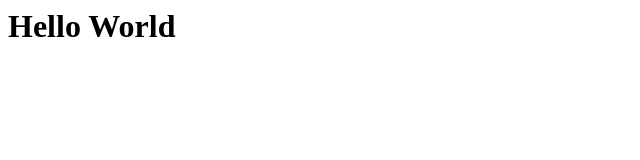
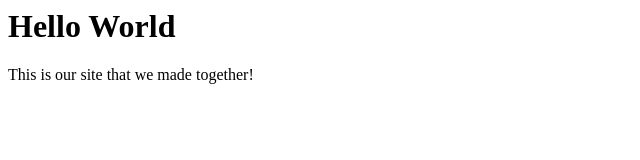
Before and after one commit to m-dewanchand/Project-Zero-Test, a plain HTML site: page index.html in a window 1280 px wide. Shown: the whole page, without its empty margins (0-640 px from the left). Drawn offline with Linux system fonts and the light colour scheme.

Commit message:
Add text

```diff
--- a/index.html
+++ b/index.html
@@ -4,5 +4,6 @@
 </head>
 <body>
 	<h1> Hello World </h1>
+	<p>This is our site that we made together!</p>
 </body>
 </html>
```
